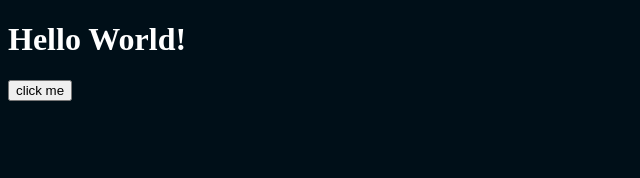
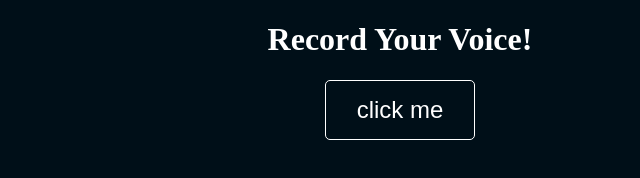
Before and after one commit to dartmouth-cs98/hack-a-thing-1-audioh, an Electron app: page index.html in a window 800 px wide. Shown: the whole page, without its empty margins (0-640 px from the left). Drawn offline with Linux system fonts and the light colour scheme; no server answers; a web font is replaced by a local one.

Commit message:
centered elements

```diff
--- a/index.html
+++ b/index.html
@@ -2,11 +2,11 @@
 <html>
   <head>
     <meta charset="UTF-8">
-    <title>Hello World!</title>
+    <title>Record Your Voice!</title>
     <link rel="stylesheet" type="text/css" href="./style.css" />
   </head>
   <body>
-    <h1>Hello World!</h1>
+    <h1>Record Your Voice!</h1>
     <button class="record-button">click me</button>
     <script>
       // You can also require other files to run in this process
--- a/package.json
+++ b/package.json
@@ -25,7 +25,5 @@
     "electron-reload": "^1.4.0",
     "nodemon": "^1.18.9"
   },
-  "dependencies": {
-    "p5": "^0.7.2"
-  }
+  "dependencies": {}
 }
--- a/renderer.js
+++ b/renderer.js
@@ -1,5 +1,3 @@
-const p5 = require('p5');
-
 const recordButton = document.getElementsByClassName('record-button')[0];
 recordButton.addEventListener('click', e => {
   createRecordCard('The quick fox jumped over the log');
@@ -16,13 +14,3 @@ const createRecordCard = (title) => {
   recordTime.innerText = '0:00';
   document.body.appendChild(record)
 }
-
-let mic;
-
-const setup = () => {
-  mic = new p5.AudioIn()
-  mic.start();
-  console.log('fdasfdsfs');
-}
-
-setup();
--- a/style.css
+++ b/style.css
@@ -1,12 +1,24 @@
-@font-face {
-  font-family: 'Avenir';
-  src: url('./assets/fonts/Avenir-Medium.tff');
+body {
+  font-family: 'Avenir', 'sans-serif';
+  text-align: center;
+  background-color: rgb(0, 15, 24);
+  color: #fff;
 }
 
-body {
-  font-family: 'Avenir', 'sans-serif';
-  background-color: rgb(0, 15, 24);
+h1 {
+  text-align: center;
+}
+
+.record-button {
+  font-size: 1.5rem;
+  background-color: transparent;
+  border-radius: 5px;
+  border: 1px solid #fff;
+  padding: 15px 20px;
+  width: 150px;
   color: #fff;
+  cursor: pointer;
+  outline: none;
 }
 
 .record-card {
@@ -14,6 +26,7 @@ body {
   width: 90vw;
   background-color: #fff;
   border-radius: 10px;
+  margin: 0 auto;
 }
 
 .record-card-title {
```
Also changed, not shown: assets/fonts/Avenir-Medium.ttf (deleted), 2 other files.
